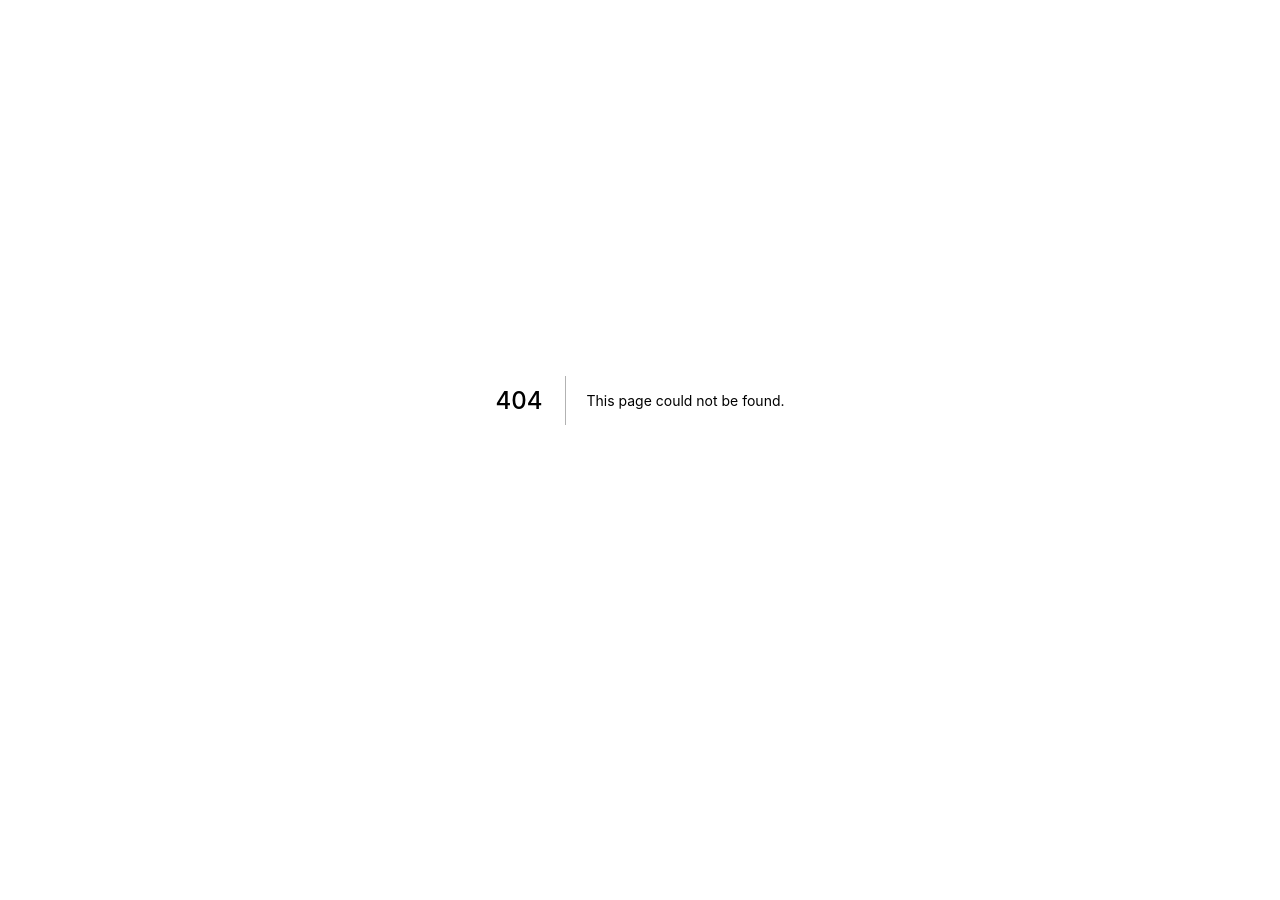
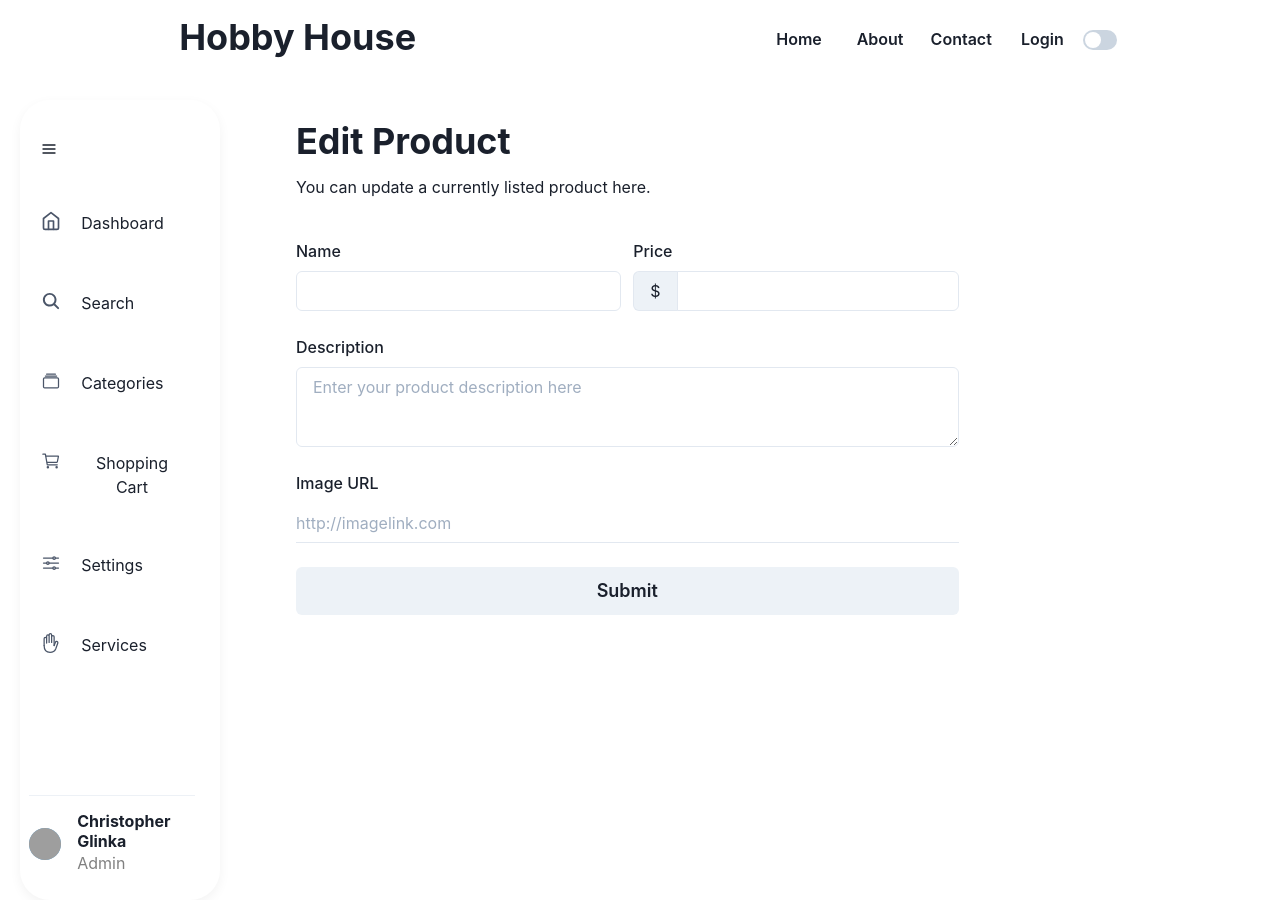
Before and after one commit to CGlinka95/hobby-house, a Next.js app in the folder hobby-house/: page /editproduct in a window 1280 px wide. Before the commit this address had no page. Before the commit the page ends 800 px from the top, so only its background shows below. Built offline with nearby package versions, Linux system fonts and the light colour scheme; grey boxes are pictures that could not be loaded.

Commit message:
Firebase and edit
Implemented firebase and firebase RTD into the app, crud needs to be implemented next, and I created an edit from component for a separate edit page to edit product information

```diff
--- a/hobby-house/components/card/Card.js
+++ b/hobby-house/components/card/Card.js
@@ -2,68 +2,51 @@ import {
     Box,
     Image,
     Badge,
-    Array,
-    StarIcon
+    Link
 } from "@chakra-ui/react"
+import NextLink from 'next/link';
 
 export default function Card() {
-    const property = {
-      imageUrl: 'https://bit.ly/2Z4KKcF',
-      imageAlt: 'Rear view of modern home with pool',
-      beds: 3,
-      baths: 2,
-      title: 'Modern home in city center in the heart of historic Los Angeles',
-      formattedPrice: '$1,900.00',
-      reviewCount: 34,
-      rating: 4,
+    const product = {
+      imageUrl: 'https://craftscapades.files.wordpress.com/2016/02/kirby_front.jpg',
+      imageAlt: 'Handmade crochet of Kirby sitting on a star',
+      name: 'Kirby Stuffie',
+      description: 'Crocheted cotton Kirby stuffie with wool filling sitting on a star.',
+      formattedPrice: '$19.99',
     }
 
     return (
       <Box maxW='sm' borderWidth='1px' borderRadius='lg' overflow='hidden'>
-        <Image src={property.imageUrl} alt={property.imageAlt} />
+        <Image src={product.imageUrl} alt={product.imageAlt} />
         <Box p='6'>
           <Box display='flex' alignItems='baseline'>
             <Badge borderRadius='full' px='2' colorScheme='teal'>
               New
             </Badge>
             <Box
-              color='gray.500'
-              fontWeight='semibold'
+              fontWeight='bold'
               letterSpacing='wide'
-              fontSize='xs'
+              fontSize='md'
               textTransform='uppercase'
               ml='2'
             >
-              {property.beds} beds &bull; {property.baths} baths
+              {product.name}
             </Box>
           </Box>
           <Box
             mt='1'
             fontWeight='semibold'
-            as='h4'
             lineHeight='tight'
-            isTruncated
           >
-            {property.title}
+            {product.description}
           </Box>
           <Box>
-            {property.formattedPrice}
-            <Box as='span' color='gray.600' fontSize='sm'>
-              / wk
-            </Box>
+            {product.formattedPrice}
           </Box>
-          <Box display='flex' mt='2' alignItems='center'>
-            {/* {Array(5)
-              .fill('')
-              .map((_, i) => (
-                <StarIcon
-                  key={i}
-                  color={i < property.rating ? 'teal.500' : 'gray.300'}
-                />
-              ))} */}
-            <Box as='span' ml='2' color='gray.600' fontSize='sm'>
-              {property.reviewCount} reviews
-            </Box>
+          <Box ml="19rem">
+            <NextLink href='/editproduct' passHref>
+              <Link fontSize="sm">Edit</Link>
+            </NextLink>
           </Box>
         </Box>
       </Box>
--- /dev/null
+++ b/hobby-house/components/edit/Edit.js
@@ -0,0 +1,65 @@
+import {
+    FormControl,
+    FormLabel,
+    Input,
+    VStack,
+    Heading,
+    Text,
+    SimpleGrid,
+    GridItem,
+    Select,
+    Checkbox,
+    Button,
+    InputGroup,
+    InputLeftAddon,
+    Textarea
+} from '@chakra-ui/react';
+
+export default function Edit() {
+    return (
+        <VStack
+            w="full"
+            h="full"
+            p={10}
+            spacing={10}
+            alignItems="flex-start"
+        >
+            <VStack spacing={3} alignItems="flex-start">
+                <Heading>Edit Product</Heading>
+                <Text>You can update a currently listed product here.</Text>
+            </VStack>
+            <SimpleGrid columns={2} columnGap={3} rowGap={6} w="full">
+                <GridItem colSpan={1}>
+                    <FormControl>
+                        <FormLabel>Name</FormLabel>
+                        <Input />
+                    </FormControl>
+                </GridItem>
+                <GridItem colSpan={1}>
+                    <FormControl>
+                        <FormLabel>Price</FormLabel>
+                        <InputGroup>
+                            <InputLeftAddon children="$" />
+                            <Input type="number" />
+                        </InputGroup>
+                    </FormControl>
+                </GridItem>
+                <GridItem colSpan={2}>
+                    <FormControl>
+                        <FormLabel>Description</FormLabel>
+                        <Textarea placeholder="Enter your product description here" />
+                    </FormControl>
+                </GridItem>
+                <GridItem colSpan={2}>
+                    <FormControl>
+                        <FormLabel>Image URL</FormLabel>
+                        <Input type="url" variant="flushed" placeholder="http://imagelink.com" />
+                    </FormControl>
+                </GridItem>
+                <GridItem colSpan={2}>
+                    <Button type="submit" size="lg" w="full">Submit</Button>
+                </GridItem>
+            </SimpleGrid>
+        </VStack>
+    );
+};
--- a/hobby-house/package.json
+++ b/hobby-house/package.json
@@ -11,6 +11,7 @@
     "@chakra-ui/react": "^1.8.3",
     "@emotion/react": "^11.7.1",
     "@emotion/styled": "^11.6.0",
+    "firebase": "^9.6.6",
     "framer-motion": "^5.6.0",
     "next": "^12.0.10",
     "react": "^17.0.2",
--- /dev/null
+++ b/hobby-house/pages/editproduct.js
@@ -0,0 +1,25 @@
+import React from "react";
+import {
+    Box,
+    Container,
+    Flex
+  } from "@chakra-ui/react";
+import NavBar from "../components/navbar/NavBar";
+import Sidebar from "../components/sidebar/SideBar";
+import Edit from "../components/edit/Edit"
+
+export default function EditProduct() {
+    return (
+      <Container maxW="container.xxl" p={0}>
+        <Box>
+          <NavBar />
+        </Box>
+        <Flex gap="3.5rem">
+          <Sidebar />
+          <Box>
+            <Edit />
+          </Box>
+        </Flex>
+      </Container>
+    )
+  }
--- a/hobby-house/pages/index.js
+++ b/hobby-house/pages/index.js
@@ -7,6 +7,9 @@ import {
 import NavBar from "../components/navbar/NavBar";
 import Sidebar from "../components/sidebar/SideBar";
 import Card from "../components/card/Card";
+import { ref as storageRef, uploadBytes, getDownloadUrl } from "firebase/storage";
+import { ref as databaseRef, push, set, get } from "firebase/database";
+import { db, storage } from "./libs/firebase/firebaseConfig";
 
 export default function Home() {
   return (
```
Also changed, not shown: hobby-house/pages/libs/firebase/firebaseConfig.js (added, +19 -0 lines), 1 other file (tests, documents, lock files or other folders).
